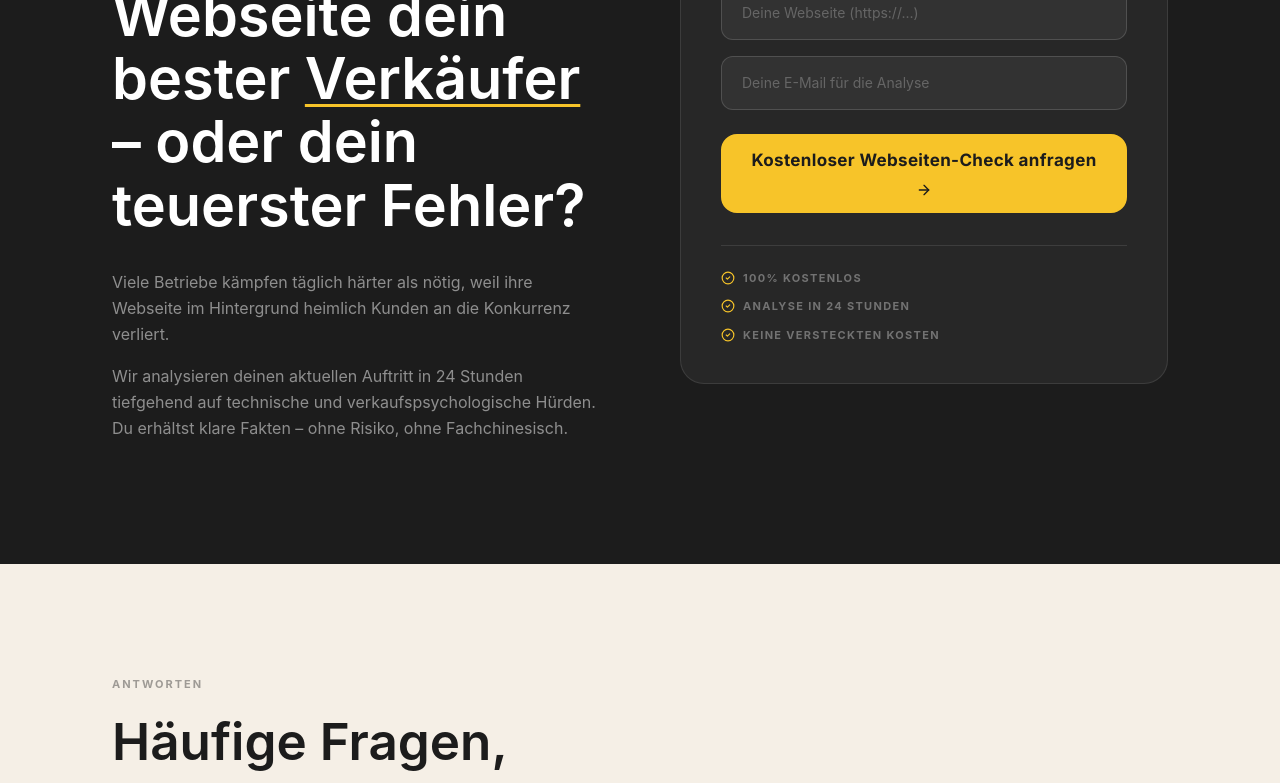
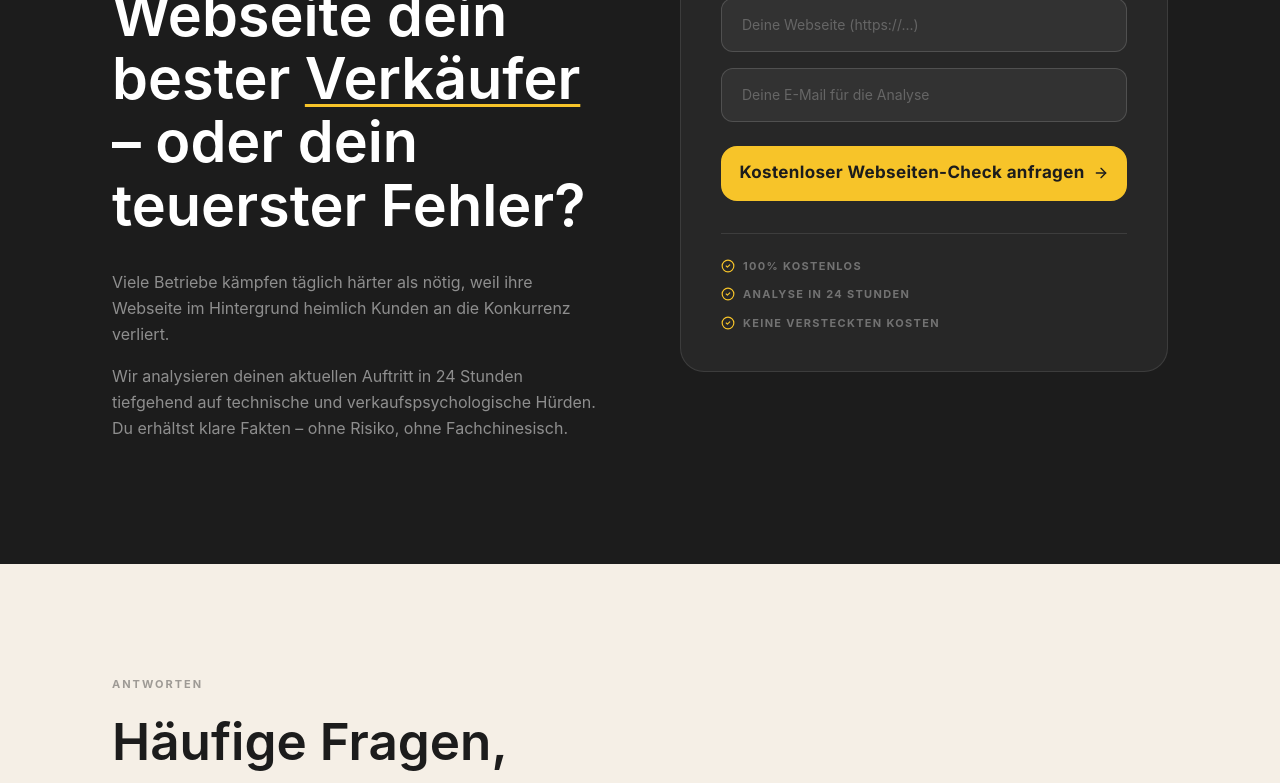
Before and after one commit to brainstormandi/brainstorm-ki-marketingagentur, a Next.js app: page / in a window 1280 px wide. Shown: the part 5860-6643 px from the top of the page. Built offline with nearby package versions, Linux system fonts and the light colour scheme.

Commit message:
fix(ui): keep button single-line on desktop (sm and up) while allowing wrap on mobile

```diff
--- a/app/components/LeadMagnet.tsx
+++ b/app/components/LeadMagnet.tsx
@@ -69,9 +69,9 @@ const LeadMagnet = () => {
                                         className="w-full bg-white/5 border border-white/15 text-white px-5 py-4 outline-none placeholder:text-white/25 font-[var(--font-inter)] text-sm focus:border-[#F7C429] transition-colors rounded-xl"
                                     />
                                 </div>
-                                <button disabled={isSubmitting} type="submit" className="w-full btn-primary text-sm sm:text-base py-4 px-6 flex justify-center items-center gap-2 disabled:opacity-60 !whitespace-normal">
+                                <button disabled={isSubmitting} type="submit" className="w-full btn-primary text-sm sm:text-base py-4 px-6 flex justify-center items-center gap-2 disabled:opacity-60 !whitespace-normal sm:!whitespace-nowrap">
                                     {isSubmitting ? <Loader2 className="w-4 h-4 animate-spin" /> : (
-                                        <span className="flex items-center justify-center gap-2 flex-wrap text-center">
+                                        <span className="flex items-center justify-center gap-2 flex-wrap sm:flex-nowrap text-center">
                                             <span className="text-center">Kostenloser Webseiten-Check anfragen</span> <ArrowRight className="w-4 h-4 shrink-0" />
                                         </span>
                                     )}
```
